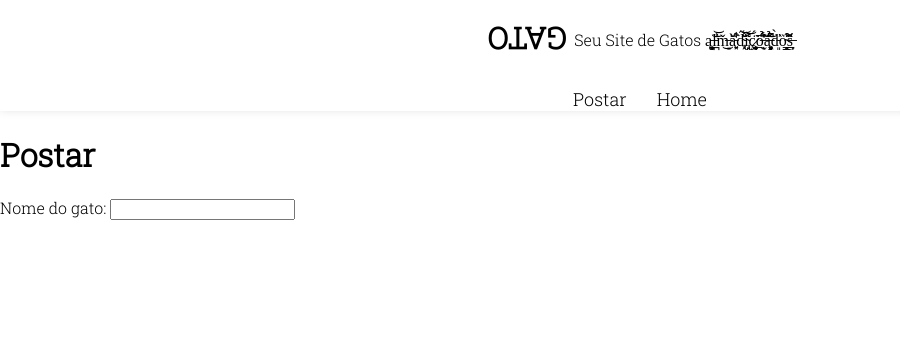
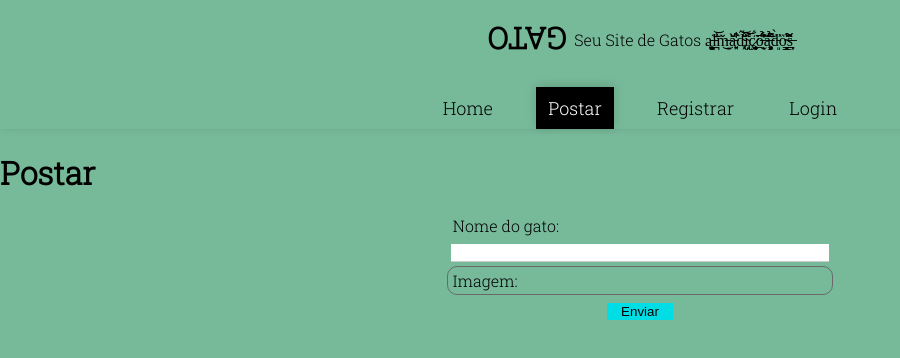
Before and after one commit to RuanSousa25/cursed-cats, a React (Create React App) app: page /post in a window 1280 px wide. Shown: the top 358 px of the page, without its empty margins (0-900 px from the left). Built offline with nearby package versions, Linux system fonts and the light colour scheme.

Commit message:
Add files via upload

```diff
--- a/package.json
+++ b/package.json
@@ -7,10 +7,12 @@
     "@testing-library/react": "^13.4.0",
     "@testing-library/user-event": "^13.5.0",
     "firebase": "^9.22.2",
+    "jquery": "^3.7.0",
     "react": "^18.2.0",
     "react-dom": "^18.2.0",
     "react-icons": "^4.9.0",
-    "react-router-dom": "^6.12.1",
+    "react-router": "^6.0.0",
+    "react-router-dom": "^6.0.0",
     "react-scripts": "5.0.1",
     "web-vitals": "^2.1.4"
   },
--- a/src/App.css
+++ b/src/App.css
@@ -4,7 +4,7 @@
 body{
   margin: 0;
   font-family: 'Roboto Slab', serif;
-
+  background-color: #77BA99;
 
 }
 .container{
--- a/src/App.js
+++ b/src/App.js
@@ -3,21 +3,24 @@ import { BrowserRouter, Route, Routes } from 'react-router-dom';
 import Header from './Components/Header/Header';
 import Home from './Pages/Home/Home';
 import Post from './Pages/Post/Post';
+import { Register } from './Pages/Register/Register';
+import { Login } from './Pages/Login/Login';
 
 function App() {
   return (
     <div className="App">
-       <Header/>
+
       <div className='container'>
-      <BrowserRouter >
+        <BrowserRouter>
+        <Header />
           <Routes>
-            <Route index path='/' element={<Home/>}></Route>
-            <Route path='/post' element={<Post/>}></Route>
-
+            <Route path='/' element={<Home />} />
+            <Route path='/register' element={<Register />} />
+            <Route path='/login' element={<Login />} />
+            <Route path='/post' element={<Post />} />
           </Routes>
-       </BrowserRouter>
+        </BrowserRouter>
       </div>
-
     </div>
   );
 }
--- a/src/Components/Header/Header.js
+++ b/src/Components/Header/Header.js
@@ -1,21 +1,24 @@
-
-import { useEffect } from "react";
-import styles from "./Header.module.css";
-import { Link, NavLink } from "react-router-dom";
 
 
-export default function Header(){
+import React from 'react';
+import { NavLink } from 'react-router-dom';
+import styles from './Header.module.css';
 
+export default function Header() {
+  return (
+    <header className={styles.header}>
+      <span><h1>GATO</h1></span>
+      <p>Seu Site de Gatos ą̵̞̠̩̖̤̥͝ͅl̵̪̾̕͝m̶͈̌͜a̵͍͓͑̀͒̌͋̈͘d̴̢͓̋͂̊̊͝i̴̢̗͈͌̾͝ç̷̧̮̥̘̯̈́o̶͙̖̫̠͑̅̈́̽̉͋̕a̶͙͈͍̝̟̥͖͓͌̉͆̌̒̈́͝d̵͈̀̕o̴̭̩͇͒̏̾s̶̗͎̲̀̈́̈́̂̇̏</p>
+      <nav>
+        <NavLink to="/"  className={({isActive})=> (isActive? styles.active:"")}
+        >Home</NavLink>
+        <NavLink to="/post" className={({isActive})=> (isActive? styles.active:"")}>Postar</NavLink>
+        <NavLink to="/register" className={({isActive})=> (isActive? styles.active:"")}>Registrar</NavLink>
+        <NavLink to="/login" className={({isActive})=> (isActive? styles.active:"")}>
+          Login
+        </NavLink>
 
-
-    return(
-        <header className={styles.header}>
-            <span><h1>GATO</h1></span>
-            <p> Seu Site de Gatos ą̵̞̠̩̖̤̥͝ͅl̵̪̾̕͝m̶͈̌͜a̵͍͓͑̀͒̌͋̈͘d̴̢͓̋͂̊̊͝i̴̢̗͈͌̾͝ç̷̧̮̥̘̯̈́o̶͙̖̫̠͑̅̈́̽̉͋̕a̶͙͈͍̝̟̥͖͓͌̉͆̌̒̈́͝d̵͈̀̕o̴̭̩͇͒̏̾s̶̗͎̲̀̈́̈́̂̇̏</p>
-            <nav>
-                <a href="/post"> Postar</a>
-                <a href="/">Home</a>
-            </nav>
-        </header>
-    )
+      </nav>
+    </header>
+  );
 }
--- a/src/Components/Header/Header.module.css
+++ b/src/Components/Header/Header.module.css
@@ -25,7 +25,14 @@
     gap: 30px;
 }
 .header nav a{
+    transition: .5s;
     text-decoration: none;
     color: black;
     font-size: 18px;
+    padding: .5em .7em;
 }
+.header nav .active{
+    background-color: black;
+    color: #fff;
+    box-shadow: 0 -2px 10px 0 rgba(0,0,0,.15);
+}
--- a/src/Pages/Home/Home.module.css
+++ b/src/Pages/Home/Home.module.css
@@ -36,11 +36,3 @@ overflow: hidden;
 .main .container4:hover img{
     transform: rotateY(180deg);
 }
-.main .container5:hover{
-    overflow: visible;
-}
-.main .container5:hover img{
-    z-index: 12321;
-    transition: .5s ease-out;
-    transform: scale(5);
-}
--- a/src/Pages/Login/Login.js
+++ b/src/Pages/Login/Login.js
@@ -0,0 +1,10 @@
+import React from 'react'
+
+export const Login = () => {
+  return (
+    <div>
+        <h1>Login</h1>
+
+    </div>
+  )
+}
--- a/src/Pages/Post/Post.js
+++ b/src/Pages/Post/Post.js
@@ -1,12 +1,22 @@
+import { Link } from "react-router-dom";
+import styles from "./Post.module.css";
 export default function Post(){
+
     return (
-        <>
+         <>
     <h1>Postar</h1>
 
-        <form>
+        <form className={styles.form}>
             <label>Nome do gato: </label>
             <input type="text"></input>
-            <label></label>
+            <label className={styles.file_custom_empty}>
+                Imagem:
+            <input type="file" name="arquivo"></input>
+                </label>
+
+                <button>Enviar</button>
+
+
         </form>
     </>
     )
--- a/src/Pages/Post/Post.module.css
+++ b/src/Pages/Post/Post.module.css
@@ -0,0 +1,37 @@
+.form{
+    display: flex;
+    flex-direction: column;
+    width: 30em;
+    margin: auto;
+}
+.form input, label{
+    width: 78%;
+    align-self: center;
+}
+.form input{
+    border: none;
+    outline: none;
+    border-radius: 0;
+    border-bottom: 1px solid #ccc;
+    color: #696969;
+    margin-bottom: .3em;
+}
+.form label{
+    margin-bottom: .5em;
+}
+.form .file_custom_empty input[type="file"]{
+    display: none;
+}
+.file_custom_empty{
+    border: 1px solid #696969;
+    border-radius: 10px;
+    padding: .2em .3em;
+    cursor: pointer;
+}
+.form button{
+    width: 5em;
+    align-self: center;
+    border: none;
+    outline: none;
+    background-color: rgb(0, 221, 229);
+}
--- /dev/null
+++ b/src/Pages/Register/Register.js
@@ -0,0 +1,7 @@
+import React from 'react'
+
+export const Register = () => {
+  return (
+    <h1>Register</h1>
+  )
+}
```
Also changed, not shown: src/Pages/Register/Register.module.css (added), 1 other file (tests, documents, lock files or other folders).
